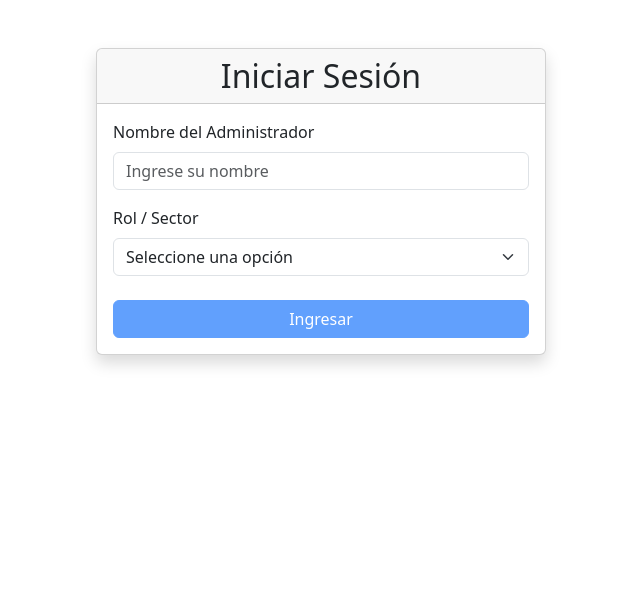
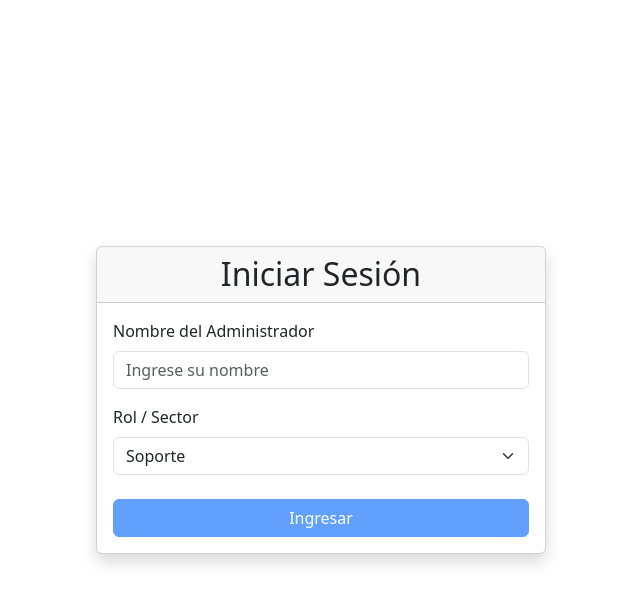
Before and after one commit to jonatanchaile/pv_tp_integrador_grupo01, a React (Vite) app: page /login in a window 1280 px wide. Shown: the top 604 px of the page, without its empty margins (319-959 px from the left). Built offline with nearby package versions, Linux system fonts and the light colour scheme.

Commit message:
Agregue algunos detalles del Login, y Agregue logo de la Pagina LeandroBarea

```diff
--- a/index.html
+++ b/index.html
@@ -2,7 +2,7 @@
 <html lang="en">
   <head>
     <meta charset="UTF-8" />
-    <link rel="icon" type="image/svg+xml" href="/favicon.svg" />
+    <link rel="icon" type="image/png" href="/logo_G1.png" />
     <meta name="viewport" content="width=device-width, initial-scale=1.0" />
     <title>trabajo-integrador-g01</title>
   </head>
--- a/src/components/Header.jsx
+++ b/src/components/Header.jsx
@@ -19,7 +19,7 @@ const Header = () => {
 
         <Navbar.Collapse className="justify-content-end">
           <Navbar.Text className="me-3">
-            {admin?.nombre} - {admin?.rol}
+            {admin?.nombre} - {admin?.rol.charAt(0).toUpperCase() + admin?.rol.slice(1)}
           </Navbar.Text>
 
           <Button variant="outline-light" onClick={manejarCerrarSesion}>
--- a/src/pages/Dashboard.jsx
+++ b/src/pages/Dashboard.jsx
@@ -27,7 +27,7 @@ const Dashboard = () => {
                         <hr />
 
                         <p>
-                            <strong>Rol:</strong> {admin?.rol}
+                            <strong>Rol:</strong> {admin?.rol.charAt(0).toUpperCase() + admin?.rol.slice(1)}
                         </p>
 
                         <p>
--- a/src/pages/Login.jsx
+++ b/src/pages/Login.jsx
@@ -69,8 +69,8 @@ const Login = () => {
     const formularioIncompleto = !form.nombre.trim() || !form.rol;
 
     return (
-        <Container className="mt-5">
-            <Card className="mx-auto shadow" style={{ maxWidth: '450px' }}>
+        <Container fluid className="d-flex justify-content-center align-items-center" style={{ minHeight: '100vh' }}>
+                    <Card className="shadow w-100" style={{ maxWidth: '450px' }}>
                 <Card.Header>
                     <h2 className="text-center m-0">Iniciar Sesión</h2>
                 </Card.Header>
@@ -108,7 +108,7 @@ const Login = () => {
                                 onChange={manejarCambio}
                                 isInvalid={!!erroresCampo.rol}
                             >
-                                <option value="">Seleccione una opción</option>
+
                                 <option value="soporte">Soporte</option>
                                 <option value="gerencia">Gerencia</option>
                             </Form.Select>
```
Also changed, not shown: public/logo_G1.png (added).
